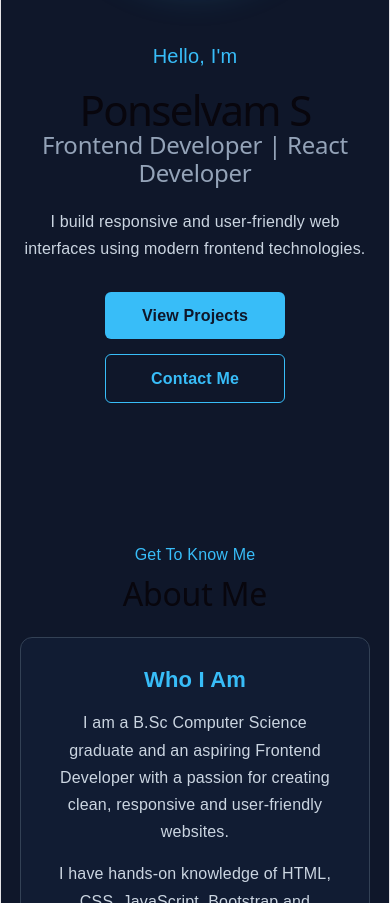
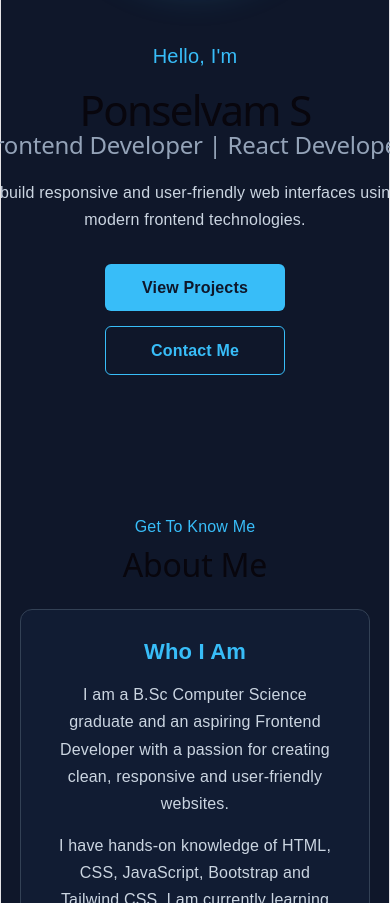
Before and after one commit to ponselvam-react/ponselvam-portfolio, a React (Vite) app: page / in a window 390 px wide. Shown: the part 420-1323 px from the top of the page. Built offline with nearby package versions, Linux system fonts and the light colour scheme.

Commit message:
Add typing animation

```diff
--- a/src/App.css
+++ b/src/App.css
@@ -334,6 +334,11 @@ footer {
 
   .home h2 {
     font-size: 24px;
+
+  }
+
+  .typing-text {
+    font-size: 24px;
   }
 
   .home-image {
@@ -401,17 +406,46 @@ footer {
 
 
 .home-content {
-  animation: fadeUp 1s ease forwards;
+  animation: homeContent 1s ease-out forwards;
 }
 
 .home-image {
-  animation: fadeIn 1.2s ease forwards;
+  animation: homeImage 1.2s ease-out forwards;
 }
 
+@keyframes homeContent {
+  from {
+    opacity: 0;
+    transform: translateX(-50px);
+  }
 
+  to {
+    opacity: 1;
+    transform: translateX(0);
+  }
+}
+
+@keyframes homeImage {
+  from {
+    opacity: 0;
+    transform: translateX(50px) scale(0.9);
+  }
+
+  to {
+    opacity: 1;
+    transform: translateX(0) scale(1);
+  }
+}
 
 .section {
-  animation: fadeUp 0.8s ease forwards;
+  opacity: 0;
+  transform: translateY(40px);
+  transition: opacity 0.8s ease, transform 0.8s ease;
+}
+
+.section.show {
+  opacity: 1;
+  transform: translateY(0);
 }
 
 
@@ -437,3 +471,122 @@ footer {
   transform: translateY(-8px);
   box-shadow: 0 10px 30px rgba(56, 189, 248, 0.12);
 }
+
+
+
+.about-card {
+  transition: transform 0.3s ease, border-color 0.3s ease,
+    box-shadow 0.3s ease;
+}
+
+.about-card:hover {
+  transform: translateY(-8px);
+  border-color: #38bdf8;
+  box-shadow: 0 10px 30px rgba(56, 189, 248, 0.12);
+}
+
+.navbar {
+  animation: navbarDrop 0.8s ease-out forwards;
+}
+
+@keyframes navbarDrop {
+  from {
+    opacity: 0;
+    transform: translateY(-20px);
+  }
+
+  to {
+    opacity: 1;
+    transform: translateY(0);
+  }
+}
+
+
+
+.nav-links a {
+  position: relative;
+}
+
+.nav-links a::after {
+  content: "";
+  position: absolute;
+  width: 0;
+  height: 2px;
+  left: 0;
+  bottom: -6px;
+  background: #38bdf8;
+  transition: width 0.3s ease;
+}
+
+.nav-links a:hover::after {
+  width: 100%;
+}
+
+
+
+.btn {
+  position: relative;
+  overflow: hidden;
+  transition: transform 0.3s ease, box-shadow 0.3s ease;
+}
+
+.btn:hover {
+  transform: translateY(-4px);
+  box-shadow: 0 8px 20px rgba(56, 189, 248, 0.2);
+}
+
+
+
+.contact-links a {
+  transition: transform 0.3s ease, border-color 0.3s ease,
+    box-shadow 0.3s ease;
+}
+
+.contact-links a:hover {
+  transform: translateY(-5px) scale(1.03);
+  border-color: #38bdf8;
+  box-shadow: 0 8px 20px rgba(56, 189, 248, 0.12);
+}
+
+footer {
+  transition: 0.3s ease;
+}
+
+footer:hover {
+  color: #94a3b8;
+}
+
+.typing-text {
+  color: #94a3b8;
+  font-size: 30px;
+  overflow: hidden;
+  white-space: nowrap;
+  width: 0;
+  animation: typingLoop 7s steps(18, end) infinite;
+}
+
+@keyframes typingLoop {
+  0% {
+    width: 0;
+  }
+
+  40% {
+    width: 100%;
+  }
+
+  90% {
+    width: 100%;
+  }
+
+  100% {
+    width: 0;
+  }
+}
+
+
+
+@keyframes blink {
+  50% {
+    border-color: transparent;
+  }
+}
--- a/src/App.jsx
+++ b/src/App.jsx
@@ -1,7 +1,33 @@
 import profile from './assets/profile.jpeg'
+import { useEffect, useState } from 'react'
 import './App.css'
 
 function App() {
+  const [activeSection, setActiveSection] = useState('home')
+  useEffect(() => {
+    const sections = document.querySelectorAll('.section')
+
+    const observer = new IntersectionObserver(
+  (entries) => {
+    entries.forEach((entry) => {
+      if (entry.isIntersecting) {
+        entry.target.classList.add('show')
+      }
+    })
+  },
+  {
+    threshold: 0.05,
+  }
+)
+
+    sections.forEach((section) => {
+      observer.observe(section)
+    })
+
+    return () => {
+      observer.disconnect()
+    }
+  }, [])
   return (
     <div className="portfolio">
 
@@ -24,7 +50,7 @@ function App() {
 
           <h1>Ponselvam S</h1>
 
-          <h2>Frontend Developer | React Developer</h2>
+          <h2 className="typing-text">Frontend Developer | React Developer</h2>
 
           <p className="description">
             I build responsive and user-friendly web interfaces
```
